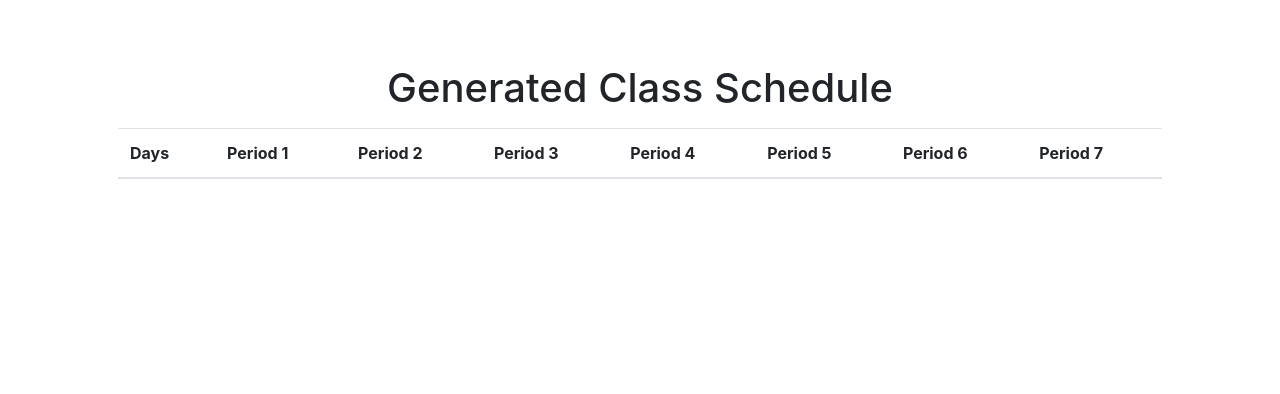
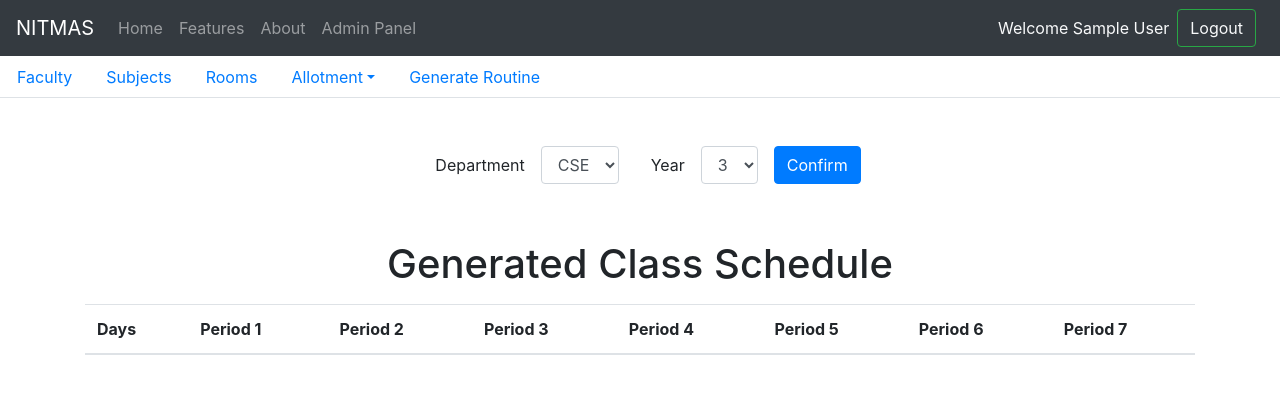
Before and after one commit to Codersfreedom/project, a PHP site: page /Routine.php in a window 1280 px wide. Shown: the top 394 px of the page. Run offline with PHP 8.4, Linux system fonts and the light colour scheme; the visitor is signed in with stand-in values (Sample User, id 1); lists and menus that the app fills with data are empty; some libraries are stand-ins or nearby versions.

Commit message:
dropdown menu added in routine

```diff
--- a/Routine.php
+++ b/Routine.php
@@ -12,26 +12,51 @@
   <link rel="stylesheet" href="//cdn.datatables.net/1.10.20/css/jquery.dataTables.min.css">
 
   <title>Routine</title>
+  <?php
+
+include 'partials/_header.php';
+include 'partials/_nav.php';
+  ?>
 </head>
 
+<div class="container d-flex justify-content-center my-4 p-4">
+  <form class="form-inline" action="Routine.php" method="post">
+    <div class="form-group mb-2">
+      <label for="type" class="mx-3">Department</label>
+      <select class="form-control" id="course" name="course">
+        <option>CSE</option>
+      </select>
+    </div>
+    <div class="form-group mx-sm-3 mb-2">
+      <label for="type" class="mx-3">Year</label>
+      <select class="form-control" id="year" name="year">
+        <option>3</option>
+        <option>4</option>
+      </select>
+    </div>
+    <button type="submit" class="btn btn-primary mb-2">Confirm</button>
+  </form>
+
+</div>
 
 
 <?php
 
 
 
-//for 3rd year routine (wrap within a function)
-function third_year_routine(){
+//function for checking status and allocating on routine table
+function routine($year)
+{
 
   require 'partials/dbconnect.php';
 
   $days = ["Monday", "Tuesday", "Wednesday", "Thursday", "Friday"];
 
   foreach ($days as $day) {
-  echo $day;
+
 
     for ($i = 1; $i < 8; $i++) {
-    $sql = "SELECT `fac_id` FROM `status` WHERE `slot$i` = 1 and `day` = '$day' and `year` = 3";
+      $sql = "SELECT `fac_id` FROM `status` WHERE `slot$i` = 1 and `day` = '$day' and `year` = $year";
 
       $result = mysqli_query($conn, $sql);
 
@@ -60,7 +85,7 @@ foreach ($days as $day) {
         $data = "$subject_name($faculty)";
 
 
-      $sql = "UPDATE `3year_routine` SET `slot$i` =  '$data' WHERE `day`='$day'";
+        $sql = "UPDATE  " . $year . "year_routine SET `slot$i` =  '$data' WHERE `day`='$day'";
 
 
 
@@ -102,6 +127,7 @@ foreach ($days as $day) {
     }
 
   }
+
 }
 
 
@@ -111,8 +137,8 @@ foreach ($days as $day) {
 
 
 
-<!-- echo "<h1>Generated Class Schedule</h1>"; -->
-<div class="container p-5">
+
+<div class="container ">
   <h1 class="text-center my-3">Generated Class Schedule</h1>
 
   <table class="table" id="myTable">
@@ -135,62 +161,50 @@ foreach ($days as $day) {
 <?php
 
 
+// function for display routine from table
+function Generate_routine($year)
+{
 
-// $sql = "SELECT * FROM `3year_routine` ORDER BY
-// CASE `day` WHEN 'Monday' THEN 0
-//   WHEN 'Tuesday ' THEN 1
-//   WHEN 'Wednesday  ' THEN 2
-//   WHEN 'Thursday  ' THEN 3
-//   WHEN 'Friday ' THEN 4
-//   WHEN 'Saturday ' THEN 5
-// END";
+  require 'partials/dbconnect.php';
 
-// $result = mysqli_query($conn, $sql);
-
-// $row = mysqli_fetch_assoc($result);
-
-// foreach ($days as $day) {
-
-//   $sql = "SELECT * FROM `3year_routine` WHERE  day= '$day' ";
-
-//   $result = mysqli_query($conn, $sql);
-
-//   $row = mysqli_fetch_assoc($result);
-
-//   for ($i = 1; $i < 8; $i++) {
-//     $fac = $row['slot' . $i . ''];
-
-//     $fetchSubject = "SELECT subject.subject_name from `subject` INNER join  sub_allot on subject.subject_code = sub_allot.sub_code where sub_allot.fac_id='$fac';";
-//     $fetchResult = mysqli_query($conn, $fetchSubject);
-//     $subjectRow = mysqli_fetch_assoc($fetchResult);
-//     if (isset($subjectRow['subject_name'])) {
-
-//       echo $subjectRow['subject_name'];
+  $sql = "SELECT * FROM " . $year . "year_routine";
 
 
-//     } else {
-//       echo (' ');
-//     }
+  $result = mysqli_query($conn, $sql);
+
+
+
+  while ($row = mysqli_fetch_assoc($result)) {
+
+    echo "  <tr>
+      <th scope='row'>" . $row['day'] . "</th>
+  <td>" . $row['slot1'] . "</td>
+  <td>" . $row['slot2'] . "</td>
+  <td>" . $row['slot3'] . "</td>
+  <td>" . $row['slot4'] . "</td>
+  <td>" . $row['slot5'] . "</td>
+  <td>" . $row['slot6'] . "</td>
+  <td>" . $row['slot7'] . "</td>
+
+  </tr>";
+  }
+
+}
+
+// Getting post request from dropdown menu
+if ($_SERVER['REQUEST_METHOD'] == 'POST') {
 
 
 
 
-//   }
-// }
+  $dept = $_POST['course'];
+  $year = $_POST['year'];
+
+  routine($year);
+  Generate_routine($year);
 
 
-
-// echo "  <tr>
-//       <th scope='row'>" . $row['day'] . "</th>
-//   <td>" . $row['slot1'] . "</td>
-//   <td>" . $row['slot2'] . "</td>
-//   <td>" . $row['slot3'] . "</td>
-//   <td>" . $row['slot4'] . "</td>
-//   <td>" . $row['slot5'] . "</td>
-//   <td>" . $row['slot6'] . "</td>
-//   <td>" . $row['slot7'] . "</td>
-
-//   </tr>";
+}
 
 
 
--- a/partials/_header.php
+++ b/partials/_header.php
@@ -15,7 +15,7 @@
 
   <div class="collapse navbar-collapse" id="navbarSupportedContent">
     <ul class="navbar-nav mr-auto">
-      <li class="nav-item active">
+      <li class="nav-item">
         <a class="nav-link" href="index.php">Home <span class="sr-only"></span></a>
       </li>
       <li class="nav-item">
@@ -25,10 +25,22 @@
       <li class="nav-item">
         <a class="nav-link" href="#">About</a>
       </li>
+
+      <?php
+      session_start();
+      if(isset($_SESSION['logedin'])){
+        echo'
+ <li class="nav-item">
+        <a class="nav-link" href="teacher.php">Admin Panel</a>
+      </li>';
+      }
+      ?>
+
+
     </ul>
   </div>
   <?php
-        session_start();
+
         if (isset($_SESSION['logedin'])) {
           echo '
 
--- a/partials/_nav.php
+++ b/partials/_nav.php
@@ -31,7 +31,7 @@
     </div>
   </li>
   <li class="nav-item">
-    <a class="nav-link" href="routine.php">Generate Routine</a>
+    <a class="nav-link" href="Routine.php">Generate Routine</a>
   </li>
 </ul>
 
```
Also changed, not shown: Display_routine.php (+8 -4 lines). Lines whose indentation alone changed are shown as unchanged.
